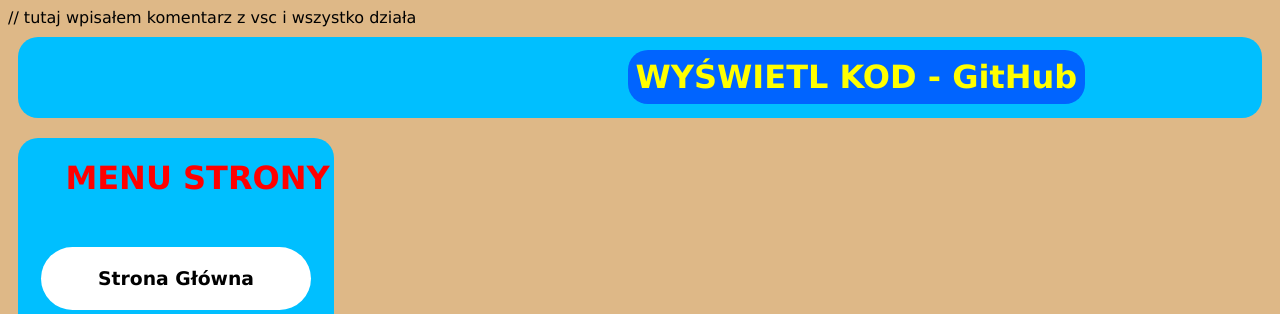
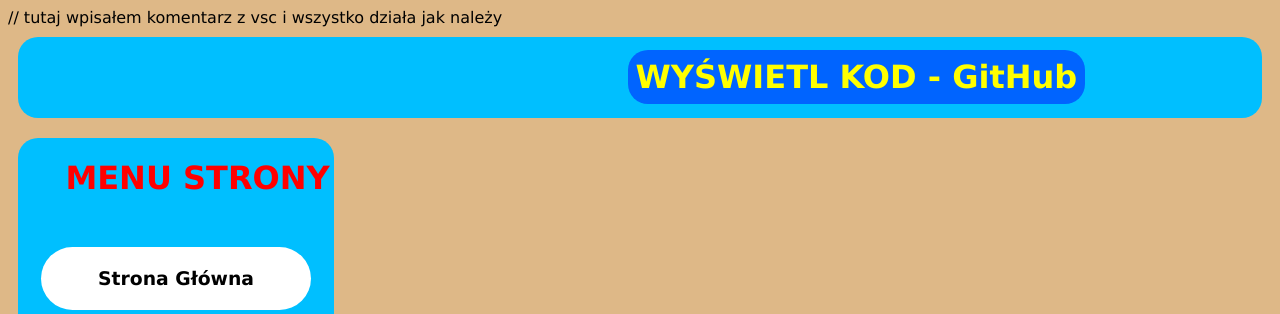
Before and after one commit to Grzegxbox/php-sql-wprowadzenie-Grzesiek-Szymanek, a PHP site: page / in a window 1280 px wide. Shown: the top 314 px of the page. Run offline with PHP 8.4, Linux system fonts and the light colour scheme; data that the repository does not hold is empty.

Commit message:
komentarz

```diff
--- a/index.php
+++ b/index.php
@@ -1,4 +1,4 @@
-<!DOCTYPE html>   // tutaj wpisałem komentarz z vsc i wszystko działa
+<!DOCTYPE html>   // tutaj wpisałem komentarz z vsc i wszystko działa jak należy
 <html>
 
 <head>
```
